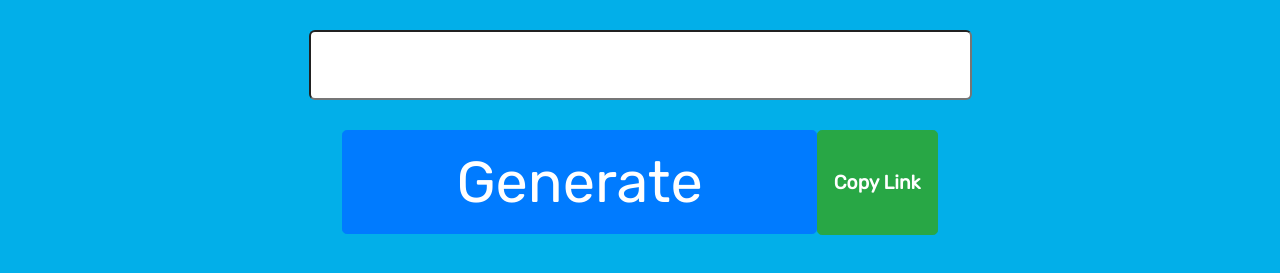
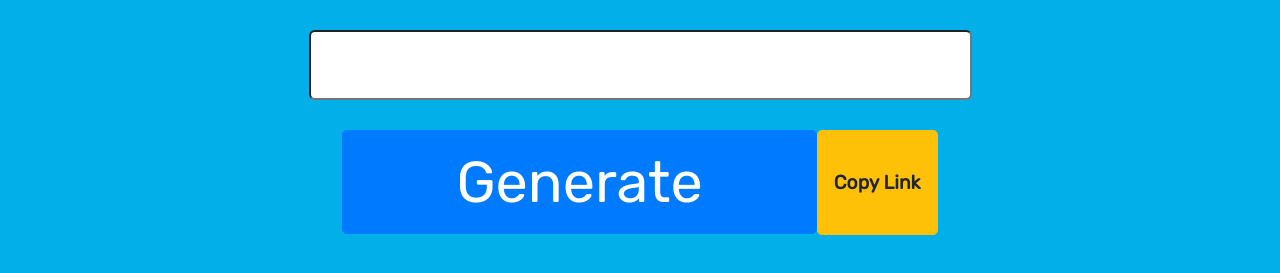
Before and after one commit to LionMillion/tool, a plain HTML site: page index.html in a window 1280 px wide. Shown: the part 439-712 px from the top of the page. Drawn offline with nearby package versions, Linux system fonts and the light colour scheme.

Commit message:
Update index.html

```diff
--- a/index.html
+++ b/index.html
@@ -283,7 +283,7 @@ document.onkeydown = function (event)
 <INPUT TYPE=TEXT NAME="WordBox" id="wordbox">
 <div class="buttonwraper">
 <INPUT type="button" VALUE="Generate" onClick="PickRandomWord(document.WordForm);" class="btn btn-primary btn-lg generate">
-<button class="btn btn-success btn-lg" id="btnCopy" >Copy Link</button>
+<button class="btn btn-warning btn-lg" id="btnCopy" >Copy Link</button>
 </div>
 </FORM>
 </div>
```
